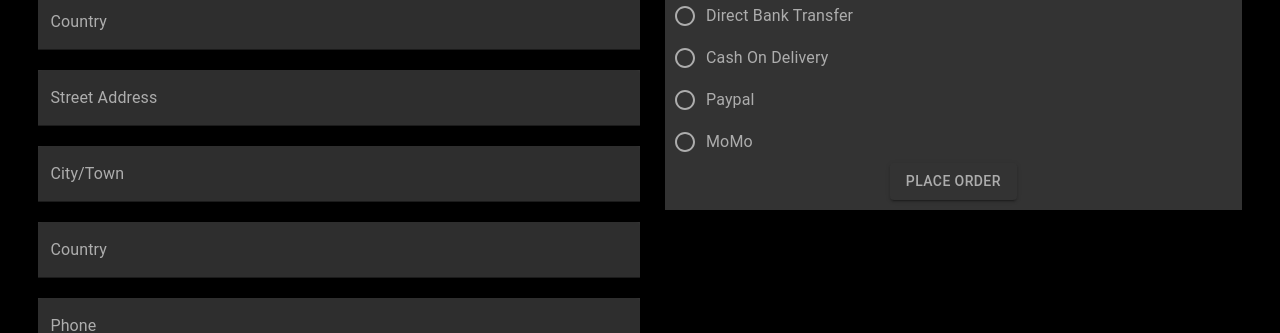
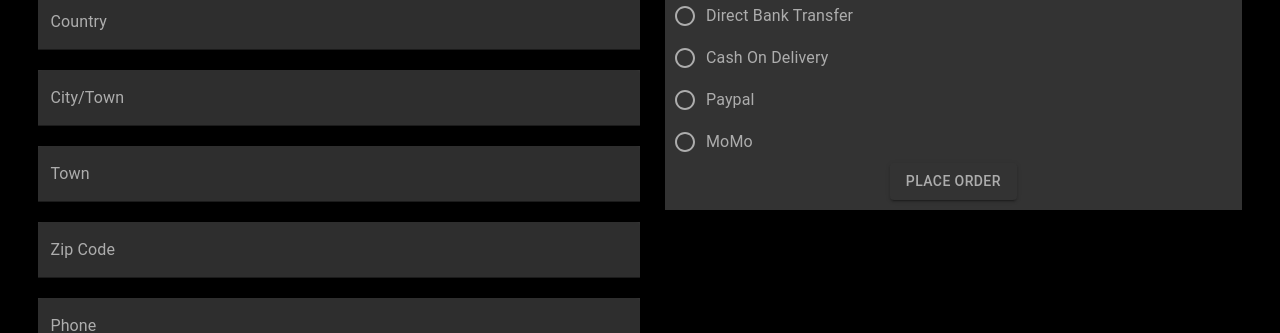
Before and after one commit to 1nusah/kanta-online, a React (Create React App) app: page /checkout in a window 1280 px wide. Shown: the part 327-660 px from the top of the page. Built offline with nearby package versions, Linux system fonts and the light colour scheme.

Commit message:
added some state to the checkout

```diff
--- a/src/components/checkout/CheckOut.js
+++ b/src/components/checkout/CheckOut.js
@@ -1,4 +1,4 @@
-import React from 'react';
+import React, { useState } from 'react';
 import './Checkout.css';
 import {
 	Grid,
@@ -10,7 +10,16 @@ import {
 	FormControlLabel,
 	Button,
 } from '@material-ui/core';
+import { Link } from 'react-router-dom';
 const Checkout = () => {
+	const [userDetails, setuserDetails] = useState([]);
+	// const handleChange = (name) => ({ target: { value } }) => {
+	// 	setuserDetails(...userDetails, { name: value });
+	// 	console.log(userDetails);
+	// };
+	const handleChange = (name) => {
+		console.log('name is ',name);
+	};
 	return (
 		<Grid container className="checkout_container">
 			<Grid item xs={12} sm={12} md={12} lg={12} className="checkout_header">
@@ -23,17 +32,21 @@ const Checkout = () => {
 							label="First Name"
 							variant="filled"
 							className="text_field"
+							value={userDetails.firstName}
 							style={{
 								width: '45%',
 								marginRight: '10%',
 							}}
 							size="medium"
+							onChange={handleChange('firstName')}
 						/>
 						<TextField
 							label="Last Name"
 							variant="filled"
+							value={userDetails.lastName}
 							className="text_field"
 							style={{ width: '45%' }}
+							onChange={handleChange('lastName')}
 						/>
 					</div>
 					<div style={{ marginBottom: '20px' }}>
@@ -42,6 +55,8 @@ const Checkout = () => {
 							variant="filled"
 							className="text_field"
 							fullWidth
+							value={userDetails.companyName}
+							onChange={handleChange('companyName')}
 						/>
 					</div>
 					<div style={{ marginBottom: '20px' }}>
@@ -50,14 +65,8 @@ const Checkout = () => {
 							variant="filled"
 							className="text_field"
 							fullWidth
-						/>
-					</div>
-					<div style={{ marginBottom: '20px' }}>
-						<TextField
-							label="Street Address"
-							variant="filled"
-							fullWidth
-							className="text_field"
+							value={userDetails.country}
+							onChange={handleChange('country')}
 						/>
 					</div>
 					<div style={{ marginBottom: '20px' }}>
@@ -66,14 +75,29 @@ const Checkout = () => {
 							fullWidth
 							variant="filled"
 							className="text_field"
+							value={userDetails.city}
+							onChange={handleChange('city')}
 						/>
 					</div>
 					<div style={{ marginBottom: '20px' }}>
 						<TextField
-							label="Country"
+							label="Town"
+							variant="filled"
+							fullWidth
+							className="text_field"
+							value={userDetails.town}
+							onChange={handleChange('town')}
+						/>
+					</div>
+
+					<div style={{ marginBottom: '20px' }}>
+						<TextField
+							label="Zip Code"
 							fullWidth
 							variant="filled"
+							value={userDetails.zip}
 							className="text_field"
+							onChange={handleChange('zip')}
 						/>
 					</div>
 					<div style={{ marginBottom: '20px' }}>
@@ -82,8 +106,19 @@ const Checkout = () => {
 							variant="filled"
 							className="text_field"
 							fullWidth
+							value={userDetails.phone}
+							onChange={handleChange('phone')}
 						/>
 					</div>
+					{/* <div style={{ marginBottom: '20px' }}>
+						<TextField
+							label="City/Town"
+							fullWidth
+							variant="filled"
+							className="text_field"
+							onChange={handleChange('phone')}
+						/>
+					</div> */}
 				</Grid>
 				<Grid item xs={12} sm={12} md={6} lg={6}>
 					<div
@@ -163,12 +198,14 @@ const Checkout = () => {
 							</RadioGroup>
 						</FormControl>
 						<div style={{ textAlign: 'center' }}>
+							<Link to="/success">
 								<Button
 									variant="contained"
 									style={{ backgroundColor: 'inherit', color: '#adadad' }}
 								>
 									Place Order
 								</Button>
+							</Link>
 						</div>
 					</div>
 				</Grid>
```
Lines whose indentation alone changed are shown as unchanged.
